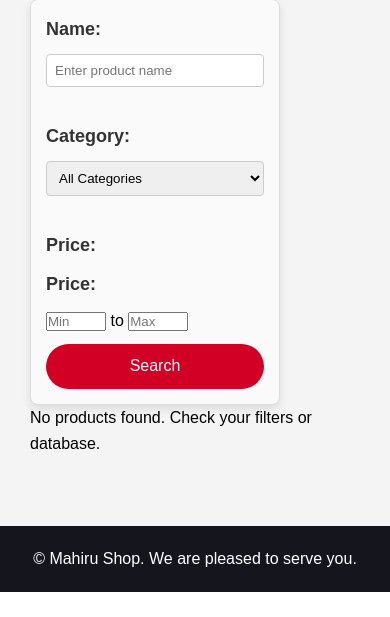
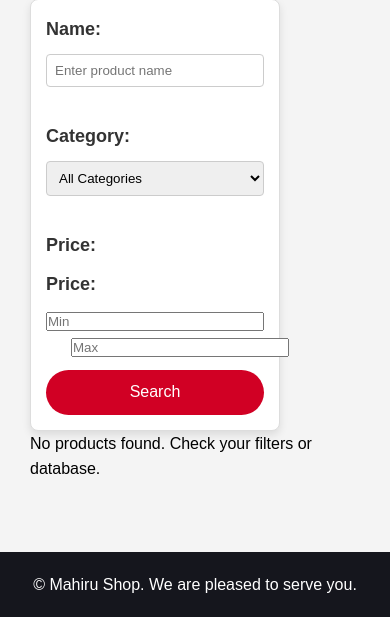
Before and after one commit to Suzune-pcz5/Mahiru-shop, a PHP site: page / in a window 390 px wide. Shown: the part 444-1061 px from the top of the page. Before the commit the page ends 1036 px from the top, so only its background shows below. Run offline with PHP 8.4, Linux system fonts and the light colour scheme; data that the repository does not hold is empty.

Commit message:
Update styles.css

```diff
--- a/Mahiru-shop/css/styles.css
+++ b/Mahiru-shop/css/styles.css
@@ -545,16 +545,15 @@ footer {
 }
 
 .filter-sidebar {
-  width: 250px;
-  padding: 15px;
-  background-color: #fafafa;
-  border-radius: 8px;
-  margin-left: 0px;
-  border: 1px solid #ddd;
-  box-shadow: 0 4px 8px rgba(0, 0, 0, 0.1);
-  transition: box-shadow 0.3s ease, border-color 0.3s ease;
-  max-height: 58.25vh;
-  position: relative;
+    width: 250px;
+    padding: 15px;
+    background-color: #fff;
+    border-radius: 8px;
+    border: 1px solid #ddd;
+    box-shadow: 0 4px 8px rgba(0, 0, 0, 0.1);
+    /* Thêm 2 dòng sau để sidebar co lại vừa đủ chiều cao */
+    height: fit-content; /* Tự động co theo nội dung */
+    align-self: flex-start; /* Ngăn sidebar kéo dài theo main content */
 }
 
 .filter-sidebar:hover {
@@ -650,3 +649,53 @@ footer {
 .filter-category {
   margin-bottom: 20px;
 }
+/* For the price range slider (if you want to add one later) */
+.price-slider {
+  width: 100%;
+  margin-top: 15px;
+}
+
+.price-slider .range-slider {
+  height: 5px;
+  background: #ddd;
+  border-radius: 5px;
+  margin-bottom: 15px;
+}
+
+.price-slider .range-slider .thumb {
+  width: 15px;
+  height: 15px;
+  background: #d10024;
+  border-radius: 50%;
+  cursor: pointer;
+}
+
+.price-slider .range-slider .thumb.active {
+  box-shadow: 0 0 0 5px rgba(209, 0, 36, 0.2);
+}
+
+/* Responsive adjustments */
+@media (max-width: 768px) {
+  .price-range-inputs {
+    flex-direction: column;
+    align-items: flex-start;
+  }
+
+  .price-range-inputs span {
+    display: none;
+  }
+
+  .price-range-inputs input {
+    width: 100%;
+  }
+}
+/* Thêm vào search.css */
+.price-range-inputs input[name="max_price"] {
+  margin-left: 30px;
+  position: relative;
+  left: -5px;
+}
+.price-range-inputs span {
+  position: relative;
+  left: 13px;
+}
```
